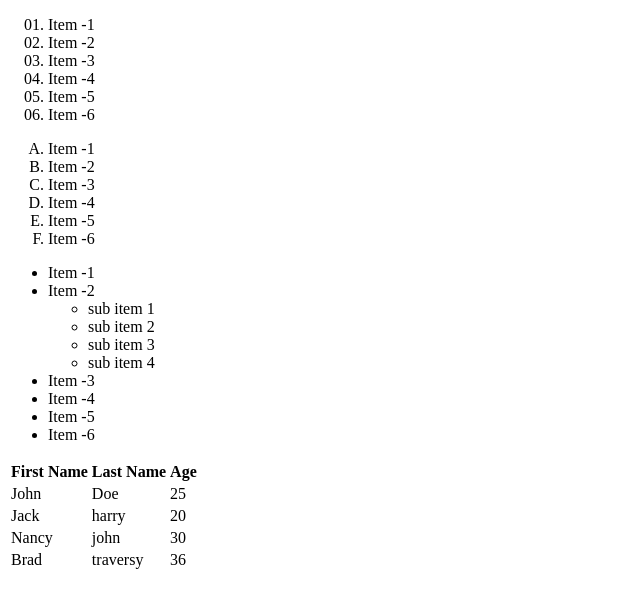
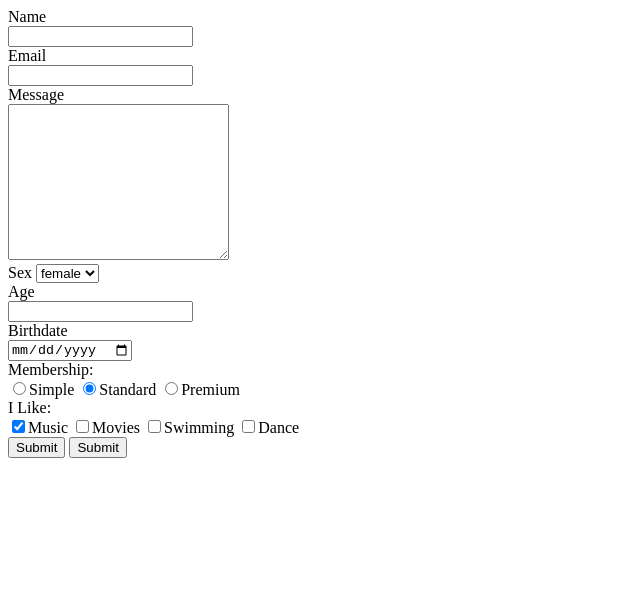
Before and after one commit to ranameenu/structure-html5, a plain HTML site: page index.html in a window 1280 px wide. Shown: the whole page, without its empty margins (0-640 px from the left). Drawn offline with Linux system fonts and the light colour scheme.

Commit message:
Forms & Input

```diff
--- a/index.html
+++ b/index.html
@@ -4,75 +4,97 @@
     <meta charset="UTF-8" />
     <meta http-equiv="X-UA-Compatible" content="IE=edge" />
     <meta name="viewport" content="width=device-width, initial-scale=1.0" />
-    <title>Lists & Tables</title>
+    <title>Forms & Input</title>
   </head>
   <body>
-    <!-- Unordered Lists with change list style -->
-    <ul style="list-style: decimal-leading-zero">
-      <li>Item -1</li>
-      <li>Item -2</li>
-      <li>Item -3</li>
-      <li>Item -4</li>
-      <li>Item -5</li>
-      <li>Item -6</li>
-    </ul>
+    <form action="">
+      <!-- Text Input -->
+      <div>
+        <label for="name">Name</label> <br />
+        <input type="text" id="name" />
+      </div>
+      <!-- Email Input -->
+      <div>
+        <label for="email">Email</label><br />
+        <input type="email" name="email" id="email" />
+      </div>
+      <!-- Text area -->
+      <div>
+        <label for="message">Message</label><br />
+        <textarea
+          cols="25"
+          rows="10"
+          type="message"
+          name="message"
+          id="message"
+        ></textarea>
+      </div>
+      <!-- Select Option -->
+      <div>
+        <label for="sex">Sex</label>
+        <select name="sex" id="sex">
+          <option value="female" selected>female</option>
+          <option value="male">male</option>
+          <option value="others">others</option>
+        </select>
+      </div>
+      <!-- Input Number -->
+      <div>
+        <label for="age">Age</label><br />
+        <input type="number" name="age" id="age" />
+      </div>
+      <!-- Input Date -->
+      <div>
+        <label for="birthdate">Birthdate</label><br />
+        <input type="date" name="birthdate" id="birthdate" />
+      </div>
+      <!-- Input Radio -->
+      <div>
+        <label for="membership">Membership:</label><br />
+        <input
+          type="radio"
+          name="membership"
+          id="membership"
+          value="simple"
+        />Simple
+        <input
+          type="radio"
+          name="membership"
+          id="membership"
+          value="standard"
+          checked
+        />Standard
+        <input
+          type="radio"
+          name="membership"
+          id="membership"
+          value="premium"
+        />Premium
+      </div>
+      <!-- Input Checkbox -->
+      <div>
+        <label for="hobbies">I Like:</label><br />
+        <input
+          type="checkbox"
+          name="likes"
+          value="music"
+          id="hobbies"
+          checked
+        />Music
+        <input type="checkbox" name="likes" value="movies" id="hobbies" />Movies
+        <input
+          type="checkbox"
+          name="likes"
+          value="swimming"
+          id="hobbies"
+        />Swimming
+        <input type="checkbox" name="likes" value="dance" id="hobbies" />Dance
+      </div>
+      <!-- Submit Button -->
+      <input type="submit" value="Submit" />
 
-    <!--Ordered List  -->
-    <!-- Can change type by A, a, 1, I, i -->
-    <ol type="A">
-      <li>Item -1</li>
-      <li>Item -2</li>
-      <li>Item -3</li>
-      <li>Item -4</li>
-      <li>Item -5</li>
-      <li>Item -6</li>
-    </ol>
-
-    <!-- Nested List -->
-    <ul>
-      <li>Item -1</li>
-      <li>Item -2</li>
-      <ul>
-        <li>sub item 1</li>
-        <li>sub item 2</li>
-        <li>sub item 3</li>
-        <li>sub item 4</li>
-      </ul>
-      <li>Item -3</li>
-      <li>Item -4</li>
-      <li>Item -5</li>
-      <li>Item -6</li>
-    </ul>
-
-    <!-- Tables -->
-    <table>
-      <tr>
-        <th>First Name</th>
-        <th>Last Name</th>
-        <th>Age</th>
-      </tr>
-      <tbody>
-        <tr>
-          <td>John</td>
-          <td>Doe</td>
-          <td>25</td>
-        </tr>
-        <tr>
-          <td>Jack</td>
-          <td>harry</td>
-          <td>20</td>
-        </tr>
-        <tr>
-          <td>Nancy</td>
-          <td>john</td>
-          <td>30</td>
-        </tr>
-        <tr>
-          <td>Brad</td>
-          <td>traversy</td>
-          <td>36</td>
-        </tr>
-      </tbody>
-    </table>
+      <!--Using Button tag -->
+      <button type="submit">Submit</button>
+    </form>
   </body>
 </html>
```
